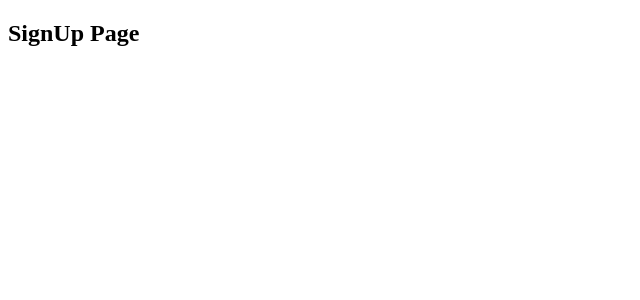
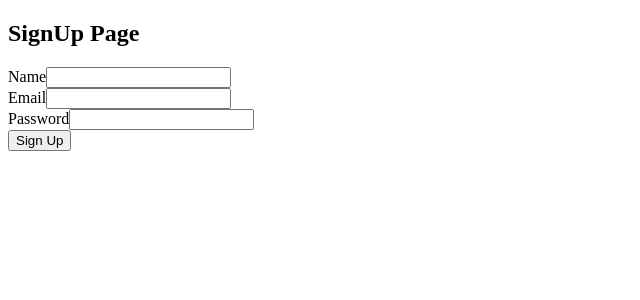
Before and after one commit to AniketChaudhri/Social-Network-FrontEnd, a React (Create React App) app: page /signup in a window 1280 px wide. Shown: the top 300 px of the page, without its empty margins (0-640 px from the left). Built offline with nearby package versions, Linux system fonts and the light colour scheme.

Commit message:
Add SignUp page

```diff
--- a/src/user/SignUp.js
+++ b/src/user/SignUp.js
@@ -1,13 +1,91 @@
-import React, { Component } from 'react';
+import React, { useState } from 'react';
 
-class SignUp extends Component {
-    render() {
-        return (
-            <div>
-                <h2>SignUp Page</h2>
+const SignUp = () => {
+
+    const [name, setName] = useState('');
+    const [email, setEmail] = useState('');
+    const [password, setPassword] = useState('');
+    const [error, setError] = useState('');
+    const [success, setSuccess] = useState('');
+
+    const signUp = (user) => (
+        fetch('http://localhost:8080/signup', {
+            method: 'POST',
+            headers: {
+                Accept: 'application/json',
+                'Content-Type': 'application/json'
+            },
+            body: JSON.stringify(user)
+
+        })
+            .then(res => res.json())
+            .catch(error => console.error('Error:', error))
+    )
+
+    const handleOnChange = (e) => {
+        setError('');
+        setSuccess('');
+        const { name, value } = e.target;
+        if (name === 'name') {
+            setName(value);
+        } else if (name === 'email') {
+            setEmail(value);
+        } else if (name === 'password') {
+            setPassword(value);
+        }
+    }
+
+    const handleSubmit = (event) => {
+        event.preventDefault();
+        const user = {name, email, password};
+        signUp(user)
+        .then(data => {
+            if (data.error) {
+                setError(data.error);
+            } else {
+                setSuccess(data.message);
+                setError('');
+                setName('');
+                setEmail('');
+                setPassword('');
+            }
+        })
+
+    }
+
+    const showError = () => (
+        <div className="alert alert-danger" style={{display: error ? '' : 'none'}}>{error}</div>
+    )
+    const showSuccess = () => (
+        <div className="alert alert-info" style={{ display: success ? '' : 'none' }}>{success}</div>
+    )
+    const showForm = () => (
+        <form>
+            <div className='form-group'>
+                <label className='text-muted'>Name</label>
+                <input onChange = {handleOnChange} type="text" classname="form-control" name = "name" value={name}/>
             </div>
-        );
-    }
+            <div className='form-group'>
+                <label className='text-muted'>Email</label>
+                <input onChange={handleOnChange} type="email" classname="form-control" name = "email" value={email}/>
+            </div>
+            <div className='form-group'>
+                <label className='text-muted'>Password</label>
+                <input onChange={handleOnChange} type="password" classname="form-control" name = "password" value={password}/>
+            </div>
+            <button onClick={handleSubmit} className='btn btn-raised btn-primary'>Sign Up</button>
+
+
+        </form>
+    )
+    return (
+        <div className='container'>
+            <h2 className='mt-5 mb-5'>SignUp Page</h2>
+            {showError()}
+            {showSuccess()}
+            {showForm()}
+        </div>
+    );
 }
 
 export default SignUp;
```
